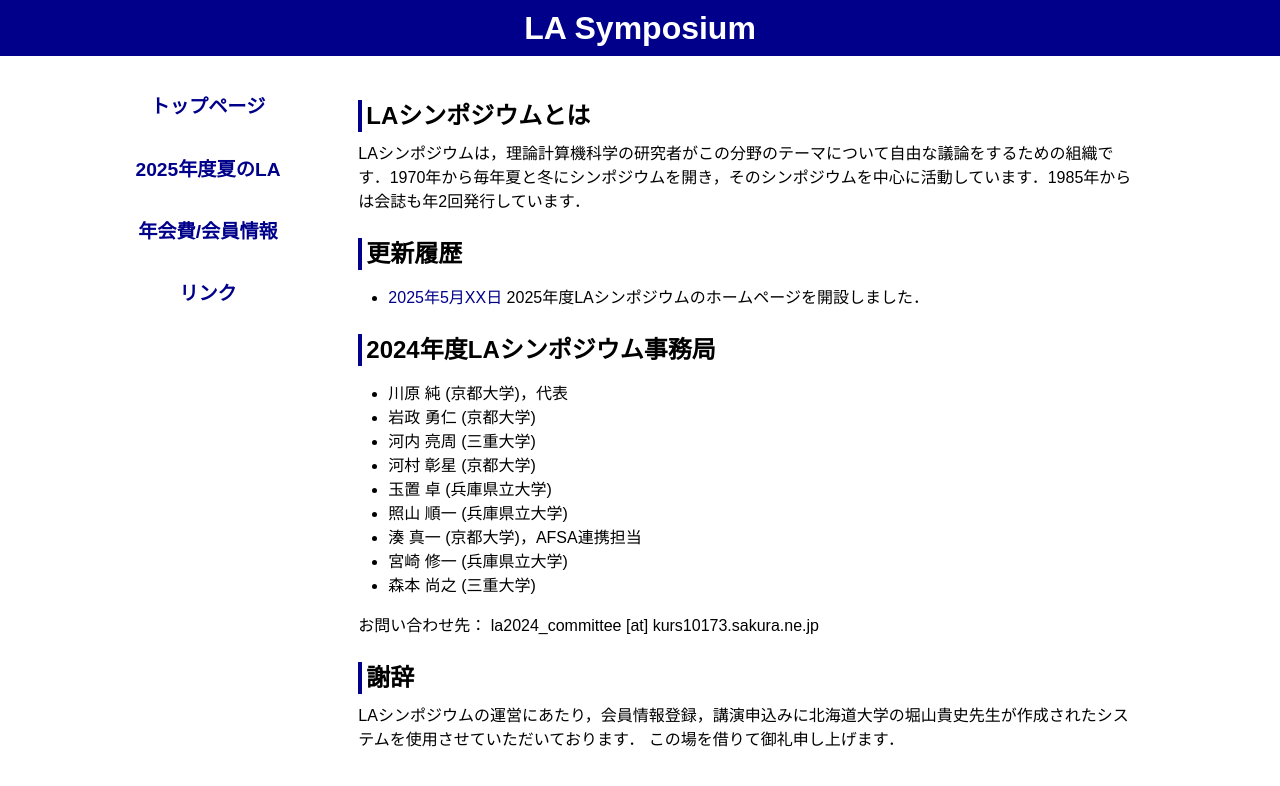
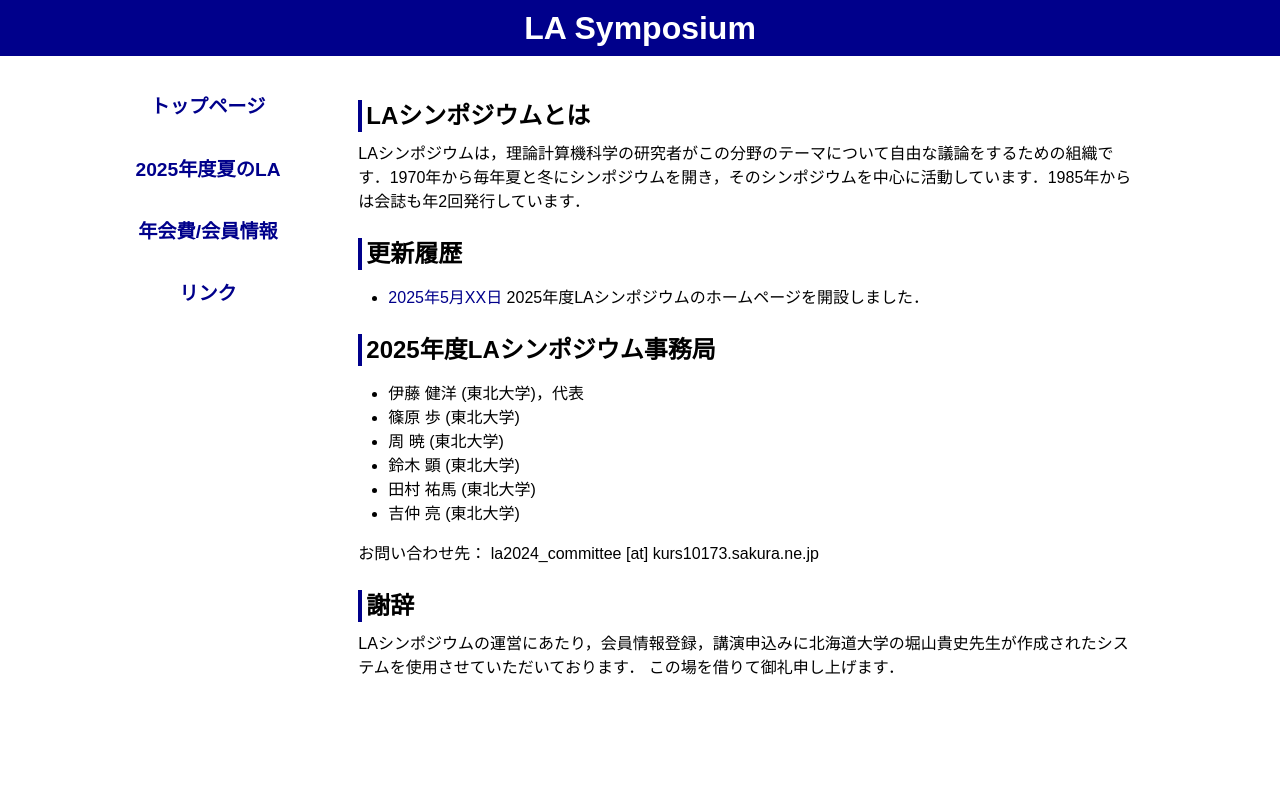
Before and after one commit to ytamura12/la-symposium_test.github.io, a Jekyll site: the page built from index.md, in a window 1280 px wide. Shown: the top 786 px of the page. Built offline with Jekyll 4.4.1, drawn with Linux system fonts in a browser that asks for light colours.

Commit message:
Update office.md

```diff
--- a/_includes/office.md
+++ b/_includes/office.md
@@ -1,13 +1,10 @@
-2024年度LAシンポジウム事務局
+2025年度LAシンポジウム事務局
 --------
-* 川原 純 (京都大学)，代表
-* 岩政 勇仁 (京都大学)
-* 河内 亮周 (三重大学)
-* 河村 彰星 (京都大学)
-* 玉置 卓 (兵庫県立大学)
-* 照山 順一 (兵庫県立大学)
-* 湊 真一 (京都大学)，AFSA連携担当
-* 宮崎 修一 (兵庫県立大学)
-* 森本 尚之 (三重大学)
+* 伊藤 健洋 (東北大学)，代表
+* 篠原 歩 (東北大学)
+* 周 暁 (東北大学)
+* 鈴木 顕 (東北大学)
+* 田村 祐馬 (東北大学)
+* 吉仲 亮 (東北大学)
 
 お問い合わせ先： {% include mail.md %}
```
